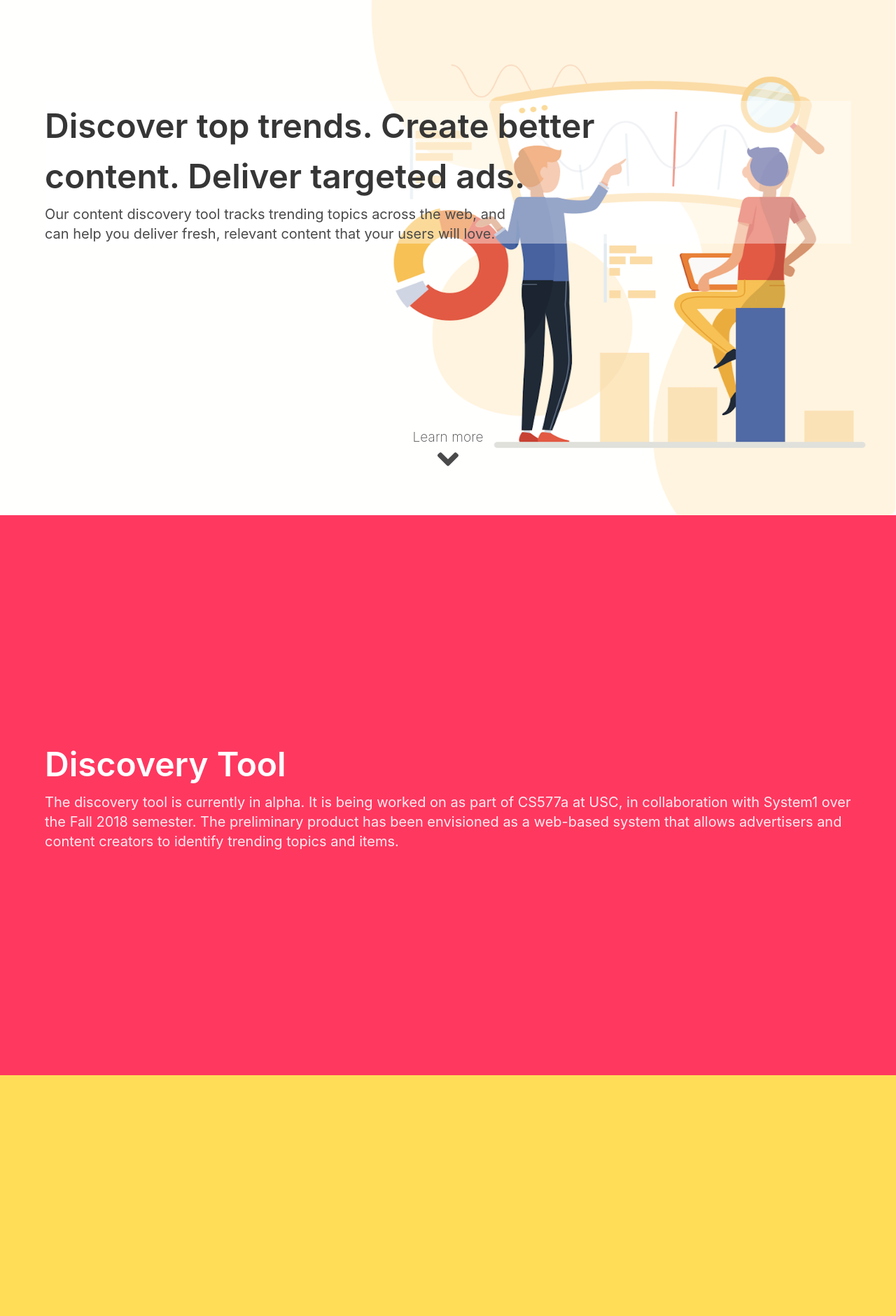
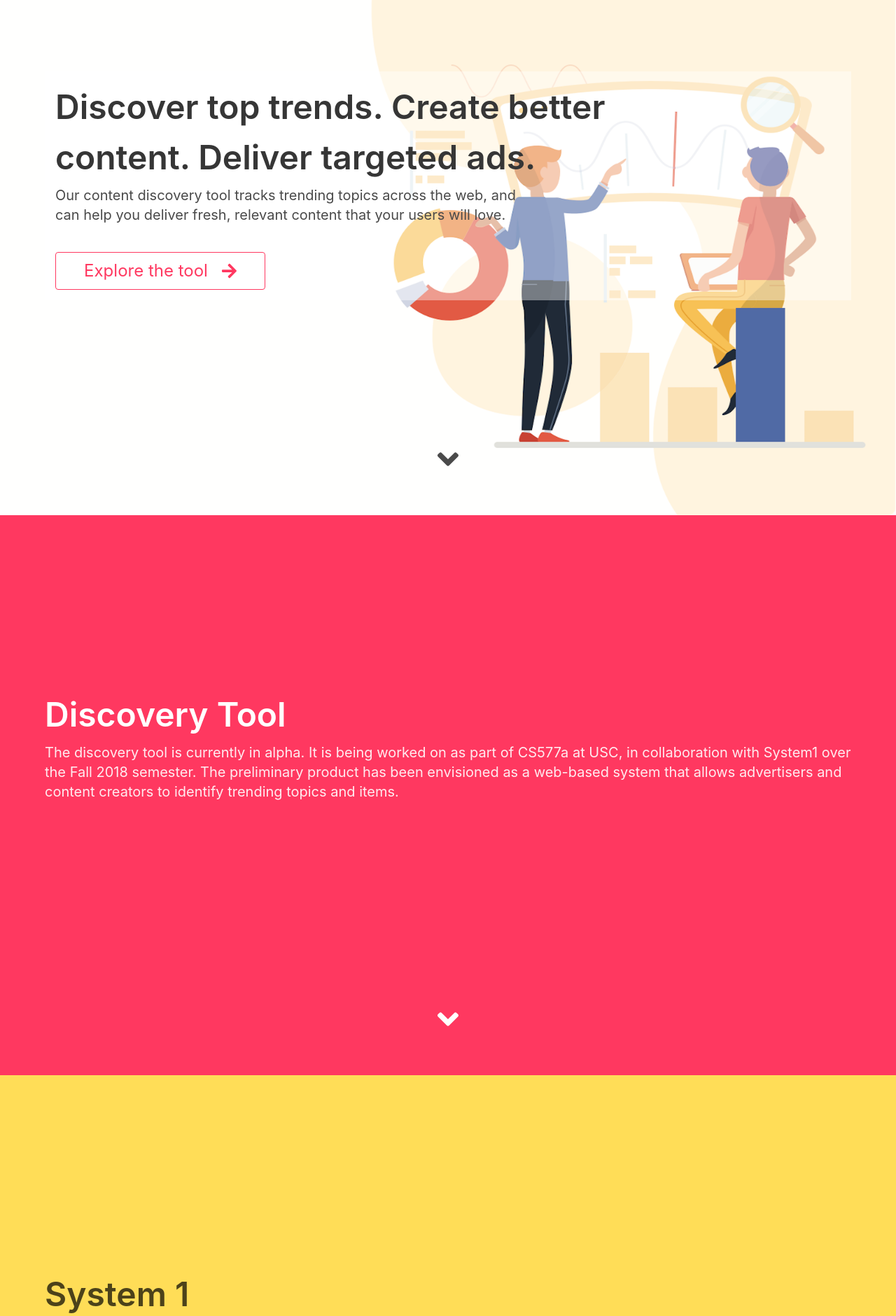
Before and after one commit to russomp/t3-project-site, a PHP site: page / in a window 1280 px wide. Shown: the part 64-1944 px from the top of the page at 70% size. Run offline with PHP 8.4, Linux system fonts and the light colour scheme; some libraries are stand-ins or nearby versions.

Commit message:
feat: Update section navigation and add call to action button to the banner

```diff
--- a/assets/css/style.css
+++ b/assets/css/style.css
@@ -8,6 +8,7 @@
 
 .banner .hero-body .container {
   background-color: rgba(255, 255, 255, 0.4);
+  padding: 15px;
 }
 
 .hero-body h1 {
@@ -19,17 +20,38 @@
   line-height: 1.4;
 }
 
-.learn-more {
+.banner .button {
+  margin-top: 15px;
+  text-align: left;
+  width: 300px;
+}
+
+.banner .button:hover {
+  background-color: danger;
+  color: white;
+}
+
+.banner .button svg {
+  margin-left: 20px;
+  transition: transform 0.4s ease-in-out;
+}
+
+.banner .button:hover svg {
+  transform: rotate(90deg);
+  -webkit-transform: rotate(90deg);
+}
+
+.to-next-section {
   padding: 50px;
 }
 
-.learn-more__text {
+.to-next-section__text {
   font-size: 1.2rem;
   font-weight: 200;
   padding: 5px;
 }
 
-.learn-more__text:hover,
-.learn-more__icon:hover {
+.to-next-section__text:hover,
+.to-next-section__icon:hover {
   cursor: pointer;
 }
--- a/assets/js/main.js
+++ b/assets/js/main.js
@@ -1,13 +1,11 @@
 (() => {
-  const learnMoreTextEl = document.getElementsByClassName(
-    'learn-more__text'
-  )[0];
-  const learnMoreArrowEl = document.getElementsByClassName(
-    'learn-more__icon'
-  )[0];
-  let learnMoreClickHandler = evt => {
-    window.location.href = '#project-details';
-  };
-  learnMoreTextEl.addEventListener('click', learnMoreClickHandler);
-  learnMoreArrowEl.addEventListener('click', learnMoreClickHandler);
+  const toNextSectionElems = document.querySelectorAll(
+    '.to-next-section__icon'
+  );
+  toNextSectionElems.forEach((elem, i) => {
+    elem.addEventListener('click', evt => {
+      console.log(i);
+      window.location.href = `#section-${i + 2}`;
+    });
+  });
 })();
--- a/index.html
+++ b/index.html
@@ -85,7 +85,7 @@
       </div>
     </div>
   </nav>
-  <section class="hero is-fullheight banner" style="background-image: url('assets/img/discovery-tool.png'); background-size: cover; background-position: center;">
+  <section id="section-1" class="hero is-fullheight banner" style="background-image: url('assets/img/discovery-tool.png'); background-size: cover; background-position: center;">
     <div class="hero-body">
       <div class="container">
         <h1 class="title banner__title">
@@ -95,20 +95,18 @@
           Our content discovery tool tracks trending topics across the web, and <br> can help you deliver fresh, relevant
           content that your users will love.
         </h2>
+        <a class="button is-danger is-outlined is-large">Explore the tool <i class="fas fa-arrow-right"></i></a>
       </div>
     </div>
     <div class="hero-foot">
-      <div class="container has-text-centered learn-more">
-        <div class="learn-more__text">
-          Learn more
-        </div>
-        <div class="icon learn-more__icon">
+      <div class="container has-text-centered to-next-section">
+        <div class="icon to-next-section__icon">
           <i class="fas fa-angle-down fa-3x"></i>
         </div>
       </div>
     </div>
   </section>
-  <section id="project-details" class="hero is-danger is-fullheight">
+  <section id="section-2" class="hero is-danger is-fullheight project-details">
     <div class="hero-body">
       <div class="container">
         <h1 class="title">
@@ -121,8 +119,15 @@
         </h2>
       </div>
     </div>
+    <div class="hero-foot">
+      <div class="container has-text-centered to-next-section">
+        <div class="icon to-next-section__icon">
+          <i class="fas fa-angle-down fa-3x"></i>
+        </div>
+      </div>
+    </div>
   </section>
-  <section id="client-details" class="hero is-warning is-fullheight">
+  <section id="section-3" class="hero is-warning is-fullheight client-details">
     <div class="hero-body">
       <div class="container">
         <h1 class="title">
@@ -133,8 +138,15 @@
         </h2>
       </div>
     </div>
+    <div class="hero-foot">
+      <div class="container has-text-centered to-next-section">
+        <div class="icon to-next-section__icon">
+          <i class="fas fa-angle-down fa-3x"></i>
+        </div>
+      </div>
+    </div>
   </section>
-  <section id="team-details" class="hero is-fullheight">
+  <section id="section-4" class="hero is-large team-details">
     <div class="hero-body">
       <div class="container">
         <h1 class="title">
```
